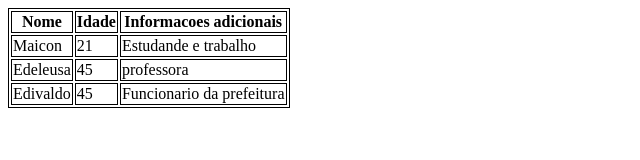
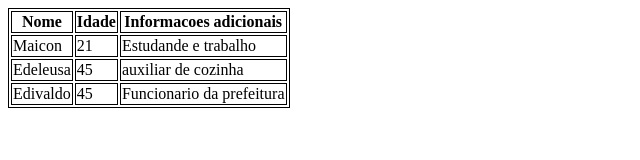
Before and after one commit to Maicon-Mattos-de-Oliveira/Aula-tabela, a plain HTML site: page index.html in a window 1280 px wide. Shown: the full height of the page, 0-640 px from the left. Drawn offline with Linux system fonts and the light colour scheme.

Commit message:
trocada de professora para auxiliar de cozinha

```diff
--- a/index.html
+++ b/index.html
@@ -30,7 +30,7 @@
         <tr>
             <td>Edeleusa</td>
             <td>45</td>
-            <td> professora</td>
+            <td> auxiliar de cozinha</td>
         </tr>
         <tr>
             <td>Edivaldo</td>
```
